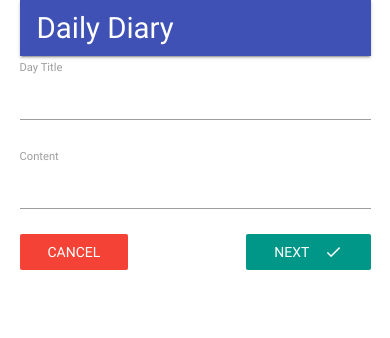
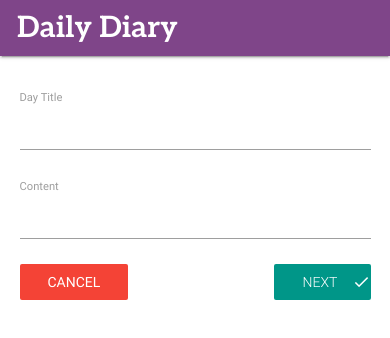
Before and after one commit to bbudron/DailyDiary, a React (Create React App) app in the folder client/: page /days/new in a window 390 px wide. Shown: the top 338 px of the page. Built offline with nearby package versions, Linux system fonts and the light colour scheme; no server answers.

Commit message:
styling header and cards

```diff
--- a/client/src/components/App.js
+++ b/client/src/components/App.js
@@ -9,7 +9,7 @@ import Dashboard from './Dashboard';
 import DayNew from './days/DayNew';
 import DayShow from './days/DayShow';
 
-import './days/days.css';
+import './style.css';
 
 class App extends Component {
   componentDidMount() {
@@ -18,7 +18,7 @@ class App extends Component {
 
   render() {
     return (
-      <div className="container">
+      <div>
         <BrowserRouter>
           <div>
             <Header />
--- a/client/src/components/Dashboard.js
+++ b/client/src/components/Dashboard.js
@@ -1,10 +1,9 @@
 import React from 'react';
-import { Link } from 'react-router-dom';
 import DayList from './days/DayList';
 
 const Dashboard = () => {
   return (
-    <div>
+    <div className="container">
       <DayList />
     </div>
   );
--- a/client/src/components/Header.js
+++ b/client/src/components/Header.js
@@ -15,12 +15,12 @@ class Header extends Component {
         );
       default:
         return [
-          <li key="3" style={{ margin: '0 10px' }}>
+          <li key="3">
             <Link to="/days">My Days</Link>
           </li>,
           <li key="2">
             <Link to="/days/new">
-              <i className="material-icons">add</i>
+              Add Entry
             </Link>
           </li>,
           <li key="1">
@@ -32,7 +32,7 @@ class Header extends Component {
 
   render() {
     return (
-      <nav className="indigo">
+      <nav className="header">
         <div className="nav-wrapper">
           <Link
             to={this.props.auth ? '/days' : '/'}
--- a/client/src/components/Landing.js
+++ b/client/src/components/Landing.js
@@ -2,7 +2,7 @@ import React from 'react';
 
 const Landing = () => {
   return (
-    <div style={{ textAlign: 'center' }}>
+    <div className="container" style={{ textAlign: 'center' }}>
       <h1>
         Day!
       </h1>
--- a/client/src/components/days/DayList.js
+++ b/client/src/components/days/DayList.js
@@ -16,16 +16,20 @@ class DayList extends Component {
           <div className="card darken-1 horizontal" key={day._id}>
             <div className="card-stacked">
               <div className="card-content">
-                <span className="card-title">{day.title}</span>
-                <p>{day.content}</p>
+                <span className="cards-title">{day.title}</span>
+                <p className="cards-body">{day.content}</p>
               </div>
-              <div className="card-action">
-                <Link to={`/days/${day._id}`}>Read</Link>
-              </div>
+                <Link to={`/days/${day._id}`}>
+                  <div className="card-action">
+                    <div className="wall">
+                      <span className="card-link">Read Entry</span>
+                    </div>
+                  </div>
+                </Link>
             </div>
           </div>
         );
-      } else null;
+      } else return null;
     });
   }
 
--- a/client/src/components/days/DayNew.js
+++ b/client/src/components/days/DayNew.js
@@ -25,7 +25,7 @@ class DayNew extends Component {
 
   render() {
     return (
-      <div>
+      <div className="container">
         {this.renderContent()}
       </div>
     );
--- a/client/src/components/days/DayShow.js
+++ b/client/src/components/days/DayShow.js
@@ -9,7 +9,7 @@ class DayShow extends Component {
 
   renderImage() {
     if(this.props.day.imageUrl) {
-      return <img src={'https://s3.us-east-2.amazonaws.com/daily-diary-bucket/' + this.props.day.imageUrl}/>
+      return <img src={'https://s3.us-east-2.amazonaws.com/daily-diary-bucket/' + this.props.day.imageUrl} alt={this.props.day.title}/>
     }
   }
 
@@ -21,7 +21,7 @@ class DayShow extends Component {
     const { title, content } = this.props.day;
 
     return (
-      <div>
+      <div className="container">
         <h3>{title}</h3>
         <p>{content}</p>
         {this.renderImage()}
--- /dev/null
+++ b/client/src/components/style.css
@@ -0,0 +1,99 @@
+@import url('https://fonts.googleapis.com/css?family=Aleo:300,700');
+@import url('https://fonts.googleapis.com/css?family=Inconsolata:400,700');
+
+body {
+    color: rgb(30, 30, 30);
+}
+
+.header {
+    background-color: rgb(127, 69, 137);
+    font-family: 'Aleo', serif;
+    font-weight: 700;
+    margin-bottom: 60px;
+    padding-left: 100px;
+}
+
+.right {
+    font-weight: 300;
+    padding-right: 100px;
+}
+
+.right > li {
+    margin: 0 25px;
+}
+
+.right > li:hover {
+    font-weight: 700;
+}
+
+@media only screen and (max-width: 700px) {
+    .right > li {
+        margin: 0;
+    }
+}
+
+@media only screen and (max-width: 1000px) {
+    .header {
+        padding-left: 40px;
+    }
+
+    .right {
+        padding-right: 40px;
+    }
+}
+
+@media only screen and (max-width: 700px) {
+    .header {
+        margin-bottom: 30px;
+        padding-left: 5px;
+    }
+
+    .right {
+        padding-right: 5px;
+    }
+}
+
+@media only screen and (max-width: 440px) {
+    .header {
+        padding-left: 0px;
+    }
+
+    .right {
+        padding-right: 0px;
+    }
+}
+
+.card .card-content {
+    background-color: rgba(245, 245, 245, 0.25);
+}
+
+.card .card-action {
+    background-color: rgba(215, 215, 215, 0.25);
+}
+
+.card .card-action:hover {
+    background-color: rgba(127, 69, 137, 0.25);
+}
+
+.cards-title {
+    font-family: 'Inconsolata', monospace;
+    font-weight: 700;
+    font-size: 30px;
+}
+
+.cards-body {
+    font-family: 'Inconsolata', monospace;
+    font-weight: 400;
+    font-size: 18px;
+}
+
+
+.card-link {
+    color: rgb(127, 69, 137);
+    font-weight: 700;
+    font-size: 14px;
+}
+
+.card-link:hover {
+    color: rgb(101, 55, 109);
+}
```
Also changed, not shown: client/src/components/days/days.css (deleted).
